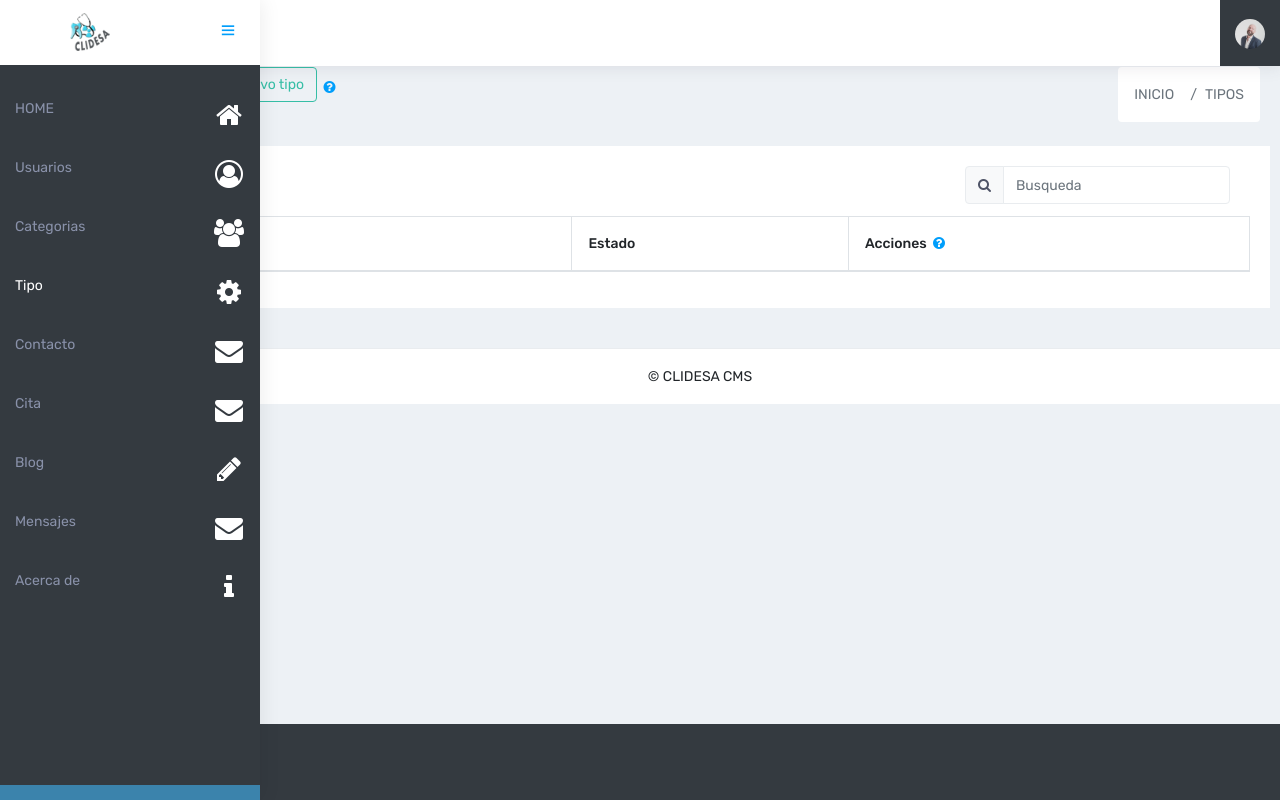
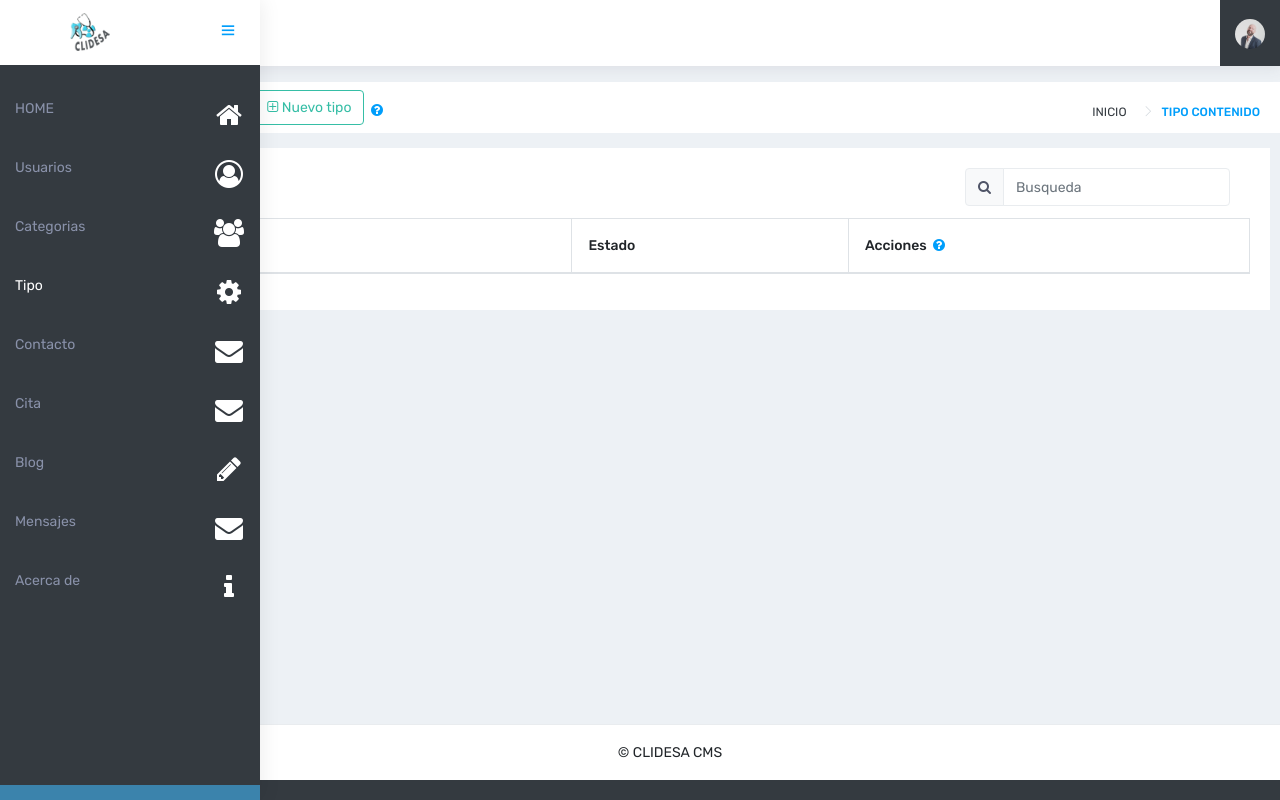
Before and after one commit to sigfrdgom/dental_clinic_cms, a CodeIgniter app: page /dental_clinic_cms/tipo_controller/index in a window 1280 px wide. Run offline with CodeIgniter, Linux system fonts and the light colour scheme; data that the repository does not hold is empty.

Commit message:
minimos cambios

```diff
--- a/application/views/panelControl/index.php
+++ b/application/views/panelControl/index.php
@@ -11,10 +11,10 @@
                     </div>
                     <div class="col-md-7 align-self-center text-right text-dark">
                         <div class="d-flex justify-content-end align-items-center">
-                            <ol class="breadcrumb tex-dark">
-                                <li class="breadcrumb-item text-dark"><a href="javascript:void(0)">Home</a></li>
+                            <ol class="breadcrumb text-dark">
+                                <li class="breadcrumb-item">INICIO</li>
                                 <li class="breadcrumb-item">></li>
-                                <li class="breadcrumb-item">Dashboard</li>
+                                <li class="breadcrumb-item active">DASHBOARD</li>
                             </ol>
                         </div>
                     </div>
--- a/application/views/panelControl/usuario/tipo.php
+++ b/application/views/panelControl/usuario/tipo.php
@@ -1,56 +1,44 @@
-
-
-    <!-- Start content -->
-    <div class="content">
-
+<!-- Start content of page tipo de contenido-->
 <div class="container-fluid">
 
-    <div class="row">
-        <div class="col-xl-12">
-            <div class="breadcrumb-holder">
-                <h1 class="main-title float-left">TIPOS&nbsp; &nbsp;</h1>
+    <div class="row page-titles pt-2 pb-0" style="background: white" >
+        <div class="col-md-5 align-self-center">
+            <h4 class="text-themecolor text-dark float-left mt-2">TIPO CONTENIDO&nbsp; &nbsp; &nbsp; &nbsp;</h4>
 
-                <!-- El boton para agregar a traves de un modal -->
             <button type="button" class="btn btn-outline-success mb-2" data-toggle="modal" data-target="#agregarTipo" id="idModal">
                 <span class='fa fa-plus-square-o bigfonts'></span> Nuevo tipo
             </button>
 
-                    <a href="#"
-                            title="Agregar Tipos"  data-toggle="popover" data-trigger="focus"
+            <a href="#" title="Agregar Tipos"  data-toggle="popover" data-trigger="focus"
                     data-content="Sirve para agregar un nuevo tipo al sistema.">
                 <i class="fa fa-fw fa-question-circle pop-help"></i>
             </a>
 
-
-                <ol class="breadcrumb float-right">
+        </div>
+        <div class="col-md-7 align-self-center text-right text-dark">
+            <div class="d-flex justify-content-end align-items-center">
+                <ol class="breadcrumb">
                     <li class="breadcrumb-item">INICIO</li>
-                    <li class="breadcrumb-item active">TIPOS</li>
+                    <li class="breadcrumb-item active">TIPO CONTENIDO</li>
                 </ol>
-                <div class="clearfix"></div>
             </div>
         </div>
     </div>
-    <!-- end row -->
 
     <div class="row">
-
         <div class="card card-body">
             <!-- Para busqueda -->
             <div class="mb-2">
-
                 <div class="col-xl-12">
-
                     <div class="input-group mb-1 float-right col-sm-3">
                         <div class="input-group-prepend">
                             <span class="input-group-text" id="basic-addon1"><i class="fa fa-search"></i></span>
                         </div>
                         <input type="text" class="form-control float-right " placeholder="Busqueda" id="busqueda"
                                 data-id-curso="<?php // echo $datos['id_docente'] ?>"
-                                    aria-label="Busqueda"
-                                    aria-describedby="basic-addon1">
+                                aria-label="Busqueda" aria-describedby="basic-addon1">
                     </div>
                 </div>
-
             </div>
 
             <div class="table-responsive">
@@ -66,23 +54,22 @@
                                 data-content="Sirven para modificar informacion de un tipo del sistema o darlo de baja">
                                 <i class="fa fa-fw fa-question-circle pop-help"></i>
                             </a>
-
                         </th>
                     </tr>
                     </thead>
                     <tbody id="bodyTipo">
 
-
-
                     </tbody>
                 </table>
             </div>
+
         </div>
     </div>
 
+</div>
+<!-- End content of page tipo de contenido-->
 
-
-
+<!-- Start of modal for tipo content management -->
 <div class="modal fade" id="agregarTipo">
     <div class="modal-dialog modal-lg modal-dialog-scrollable modal-dialog-centered">
         <div class="modal-content">
@@ -93,11 +80,10 @@
             <h4 class="modal-title" style="margin: 0% auto; display:none;" id="mdfdct">Modificar un tipo</h4>
             <button type="button" class="close" data-dismiss="modal">&times;</button>
         </div>
+        <!-- Modal Header -->
 
         <!-- Modal body -->
         <div class="modal-body">
-                    <!-- <form  id="formTipo" method="POST" data-parsley-validate novalidate > -->
-
             <form id="formTipo"  data-parsley-validate novalidate>
                 <input type="hidden" name="id" id="id_tipo">
 
@@ -120,21 +106,19 @@
                         </label>
                     </div>
                 </div>
-
-
-
         </div>
+        <!-- Modal body -->
 
         <!-- Modal footer -->
         <div class="modal-footer" id="formUs2">
                 <input type="submit"  class="btn btn-success" value="Guardar" id="guardarTipo">
                 <button type="reset" class="btn btn-danger" data-dismiss="modal" id="btnReset">Cancelar</button>
             </form>
-
         </div>
 
         </div>
     </div>
 </div>
+<!-- End of modal for tipo content management -->
 
 <script src="<?= base_url('assets/js/tipo.js')?>"></script>
--- a/assets/js/tipo.js
+++ b/assets/js/tipo.js
@@ -16,12 +16,12 @@ function recargar(){
 						estado="Desactivado";
 					}
 				 texto+=`
-				<tr id="tr${element.id_tipo}">
+				<tr class="p-0" id="tr${element.id_tipo}">
     				<td>${element.nombre}</td>
 					<td>${estado}</td>
-            		<td>
-                	<button class="btnEditar text-center btn btn-info" value="${element.id_tipo}" data-toggle="modal" data-target="#agregarTipo">EDITAR</button>
-                	<button class="btnEliminar text-center btn btn-danger"  value="${element.id_tipo}">ELIMINAR</button>
+            		<td class="px-0 py-2">
+						<button class="btnEditar text-center btn btn-warning" style="width:49%; margin:0px;" value="${element.id_tipo}" data-toggle="modal" data-target="#agregarTipo">EDITAR</button>
+						<button class="btnEliminar text-center btn btn-danger" style="width:49%; margin:0px;"  value="${element.id_tipo}">ELIMINAR</button>
             		</td>
     			</tr>`
 				});
```
Also changed, not shown: application/views/panelControl/usuario/categoria.php (+38 -42 lines), application/views/panelControl/usuario/cita.php (+22 -32 lines), application/views/panelControl/usuario/contacto.php (+19 -27 lines), assets/js/categoria.js (+4 -4 lines), assets/js/cita.js (+8 -7 lines), assets/js/contacto.js (+4 -4 lines). Lines whose indentation alone changed are shown as unchanged.
